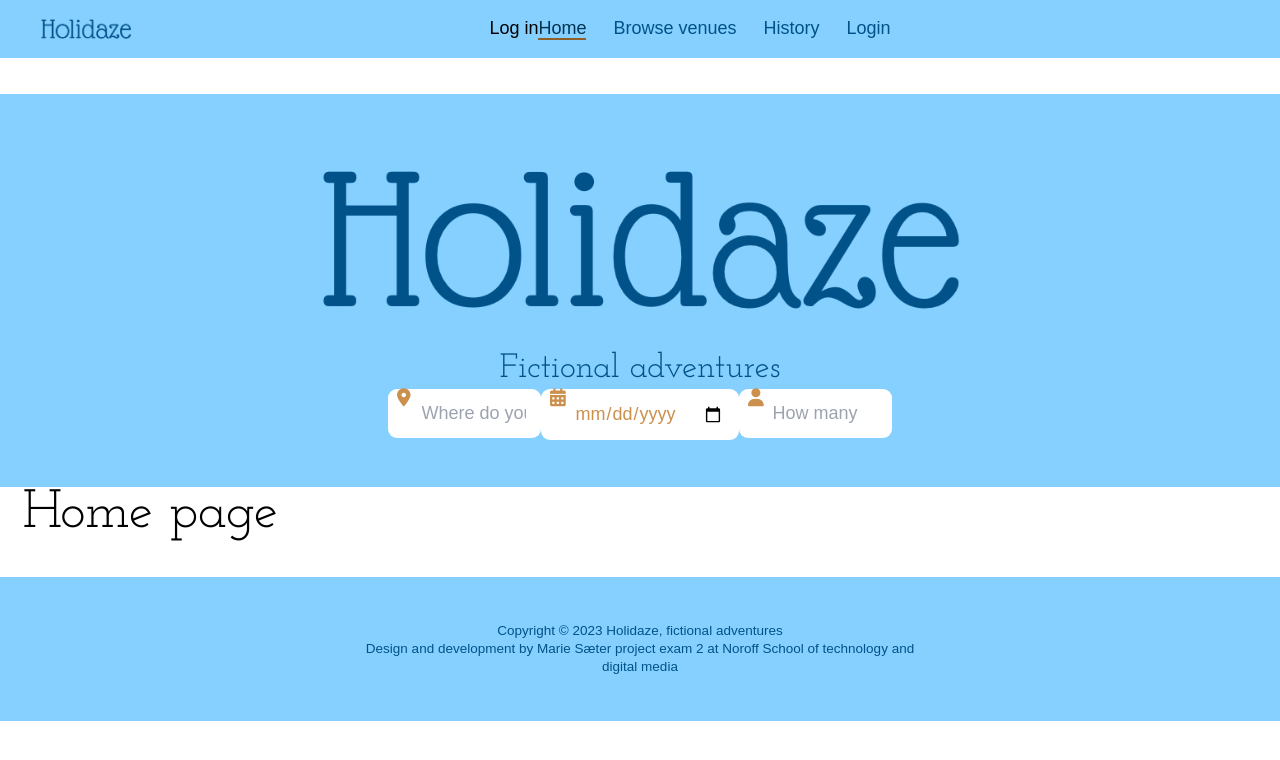
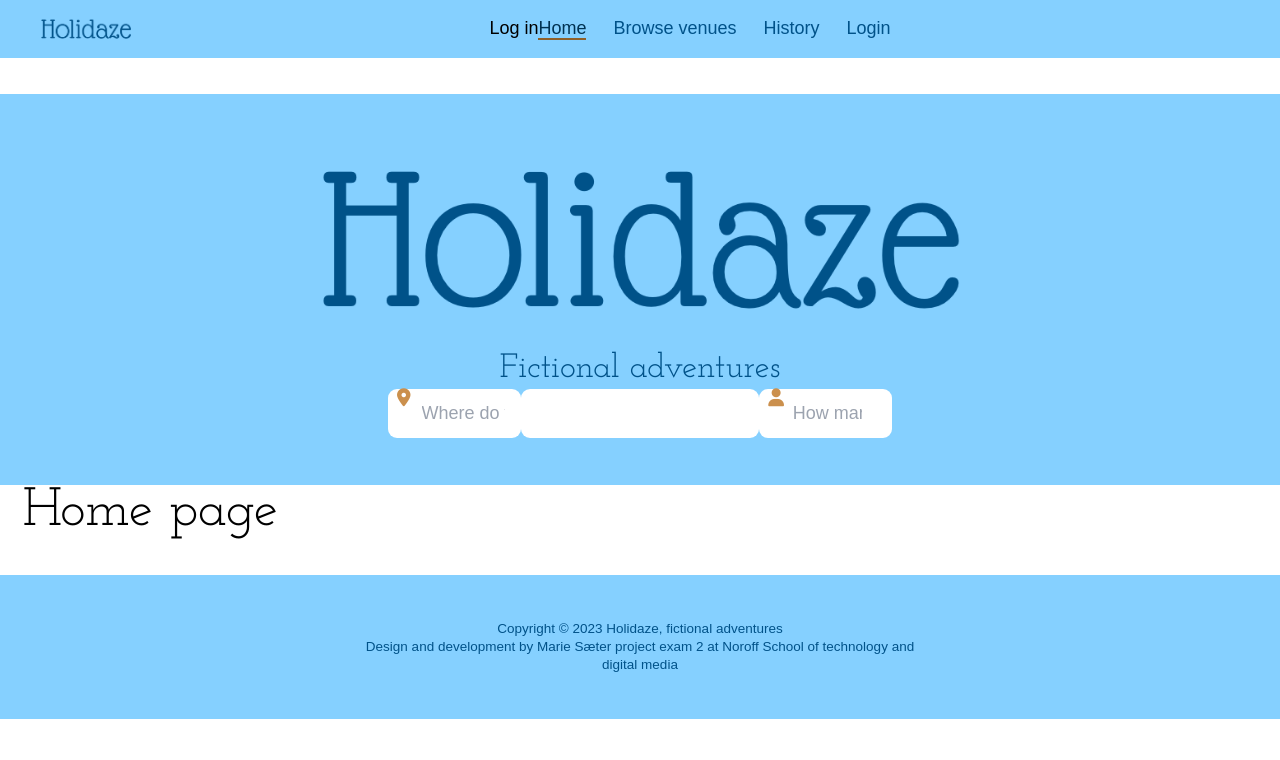
Before and after one commit to mariesaeter/Noroff-project-exam-2, a React (Vite) app: page / in a window 1280 px wide. Shown: the top 760 px of the page. Built offline with nearby package versions, Linux system fonts and the light colour scheme; a web font is replaced by a local one.

Commit message:
Started styling and adding calendar input

```diff
--- a/package.json
+++ b/package.json
@@ -11,6 +11,7 @@
   },
   "dependencies": {
     "react": "^18.2.0",
+    "react-datepicker": "^4.21.0",
     "react-dom": "^18.2.0",
     "react-router-dom": "^6.18.0",
     "styled-components": "^6.1.0"
--- /dev/null
+++ b/src/components/DatePicker.jsx
@@ -0,0 +1,29 @@
+import { useState } from "react";
+import DatePicker from "react-datepicker";
+import "react-datepicker/dist/react-datepicker.css";
+import { inputClass } from "../constants";
+
+export const Calendar = () => {
+  const [dateRange, setDateRange] = useState([null, null]);
+  const [startDate, endDate] = dateRange;
+
+  // const Input = forwardRef((props, ref) => {
+  //   return <Input {...props} ref={ref} />;
+  // });
+  // Input.displayName = "input";
+  // const inputRef = useRef(null);
+
+  return (
+    <DatePicker
+      wrapperClassName="w-full relative"
+      selectsRange={true}
+      startDate={startDate}
+      endDate={endDate}
+      // customInput={<Input inputRef={inputRef} />}
+      className={inputClass}
+      onChange={(update) => {
+        setDateRange(update);
+      }}
+    />
+  );
+};
--- a/src/components/hero.jsx
+++ b/src/components/hero.jsx
@@ -1,4 +1,5 @@
 import { iconClass, inputClass } from "../constants";
+import { Calendar } from "./DatePicker";
 
 export const Hero = () => {
   return (
@@ -18,10 +19,11 @@ export const Hero = () => {
             placeholder="Where do you want to go?"
           />
         </div>
-        <div className="relative text-earth-brown">
+        <Calendar />
+        {/* <div className="relative text-earth-brown">
           <i className={iconClass("fa-solid fa-calendar-days")}></i>
           <input type="date" className={inputClass} placeholder="start date" />
-        </div>
+        </div> */}
         <div className="relative text-earth-brown">
           <i className={iconClass("fa-solid fa-user")}></i>
           <input
```
Also changed, not shown: 1 other file (tests, documents, lock files or other folders).
